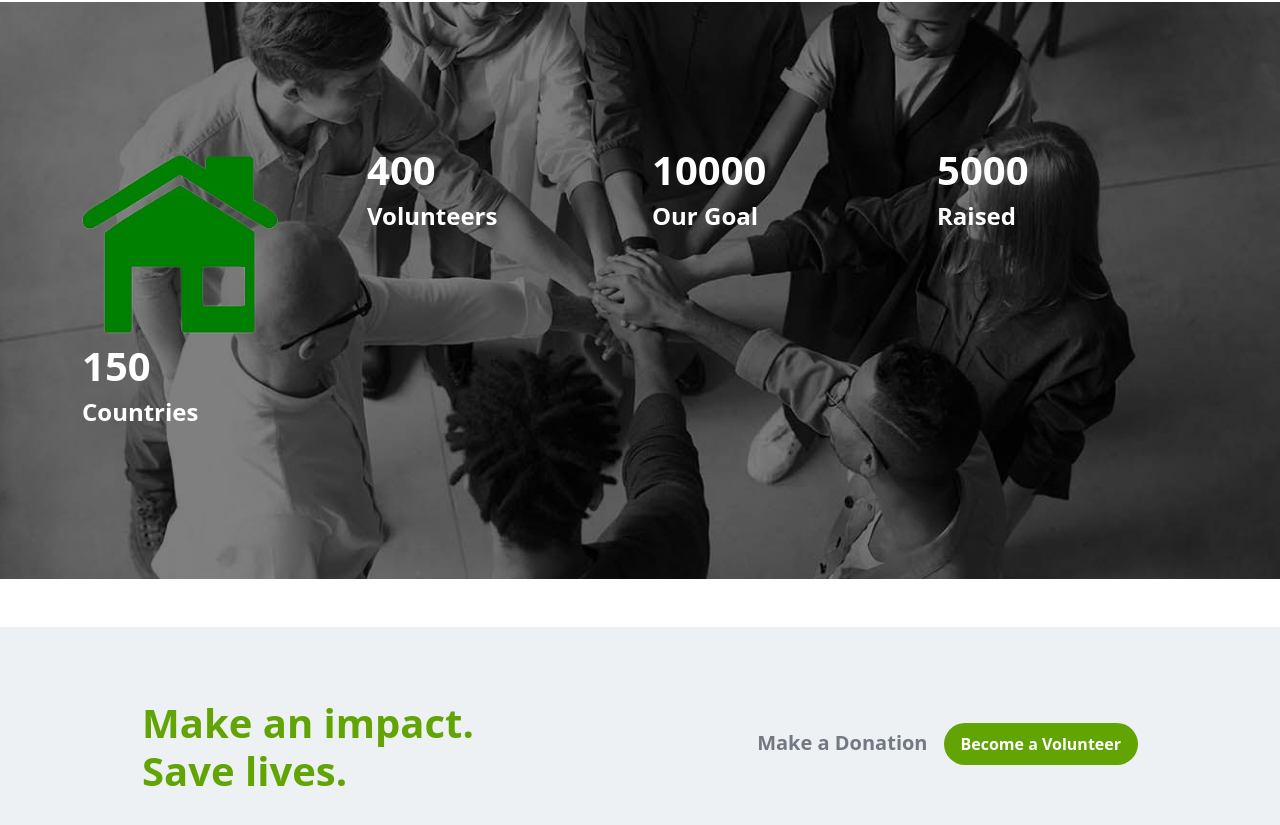
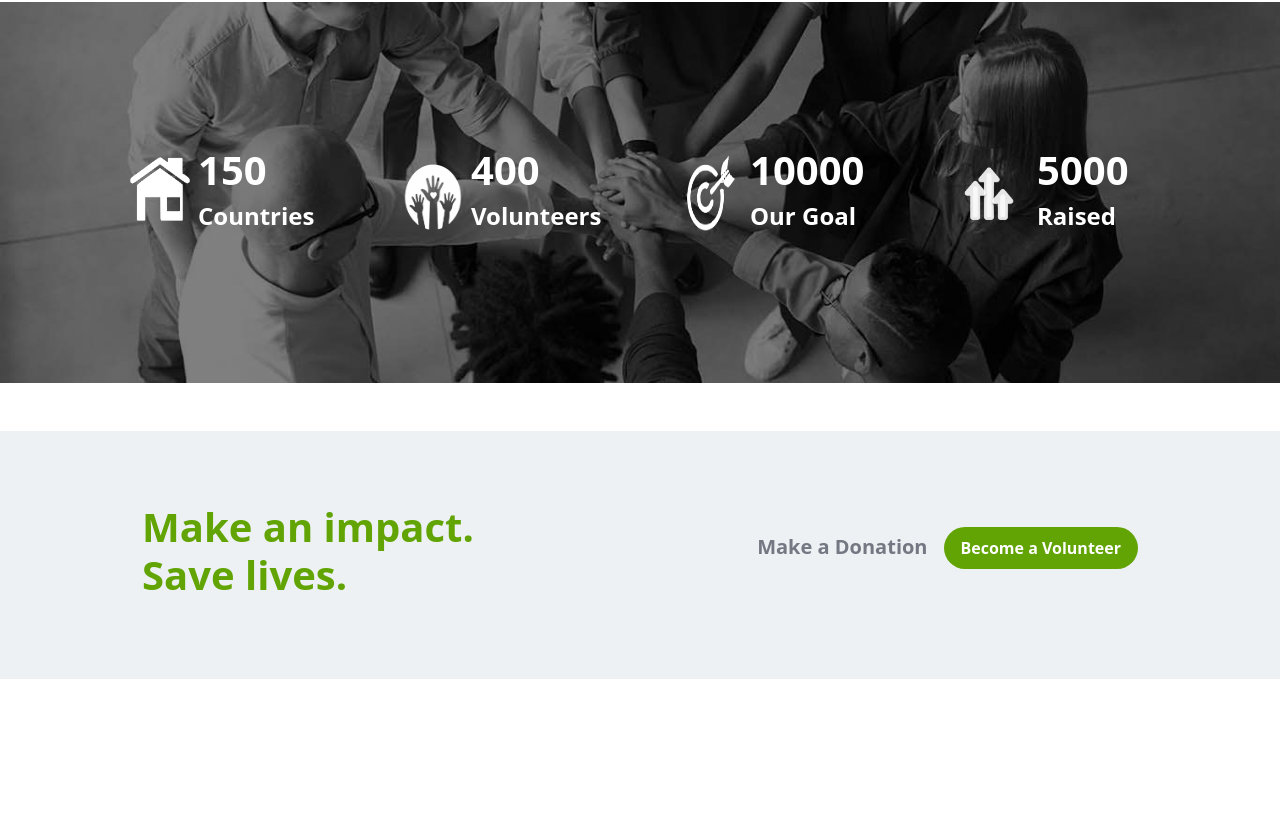
Before and after one commit to EsratAwall/groupProjectTask-11, a plain HTML site: page index.html in a window 1280 px wide. Shown: the part 2803-3628 px from the top of the page. After the commit the page ends 3482 px from the top, so only its background shows below. Drawn offline with nearby package versions, Linux system fonts and the light colour scheme.

Commit message:
volunteer

```diff
--- a/index.html
+++ b/index.html
@@ -248,26 +248,29 @@
  <section class="factse pt-5 pb-5 mt-5" >
   <div class="container pt-5 pb-5">
     <div class="row  flex-lg-row flex-column mt-5 mb-5">
-      <div class="col">
-        <img src="./image/we do.icon/facitility.png" alt="" class="w-75">
+      <div class="col gap-2 d-flex ms-5">
+        <img src="./image/we do.icon/countries.png" alt=""class="mt-2" style="width:60px;height: 70px;">
         <div class="text-white">
         <h1 class="fw-bold">150</h1>
         <h4 class="fw-bolder">Countries</h4>
       </div>
       </div>
-      <div class="col">
+      <div class="col gap-2 d-flex ms-lg-0 ms-5 ">
+        <img src="./image/we do.icon/volunteer.png" alt=""class="mt-3" style="width:60px;height: 70px;">
         <div class="text-white">
           <h1 class="fw-bold">400</h1>
           <h4 class="fw-bolder">Volunteers</h4>
         </div>
       </div>
-      <div class="col">
+      <div class="col gap-1 d-flex ms-lg-0 ms-5 ">
+        <img src="./image/we do.icon/goal.png" alt=""class="pt-1" style="width:70px;height: 90px;">
         <div class="text-white">
           <h1 class="fw-bold">10000</h1>
           <h4 class="fw-bolder">Our Goal</h4>
         </div>
       </div>
-      <div class="col">
+      <div class="col gap-2 d-flex ms-lg-0 ms-5 ">
+        <img src="./image/we do.icon/raised.png" alt="" class="pt-1" style="width:80px;height: 90px;">
         <div class="text-white">
           <h1 class="fw-bold" >5000</h1>
           <h4 class="fw-bolder">Raised</h4>
```
Also changed, not shown: image/we do.icon/countries.png (added), image/we do.icon/goal.png (added), image/we do.icon/raised.png (added), image/we do.icon/volunteer.png (added).
